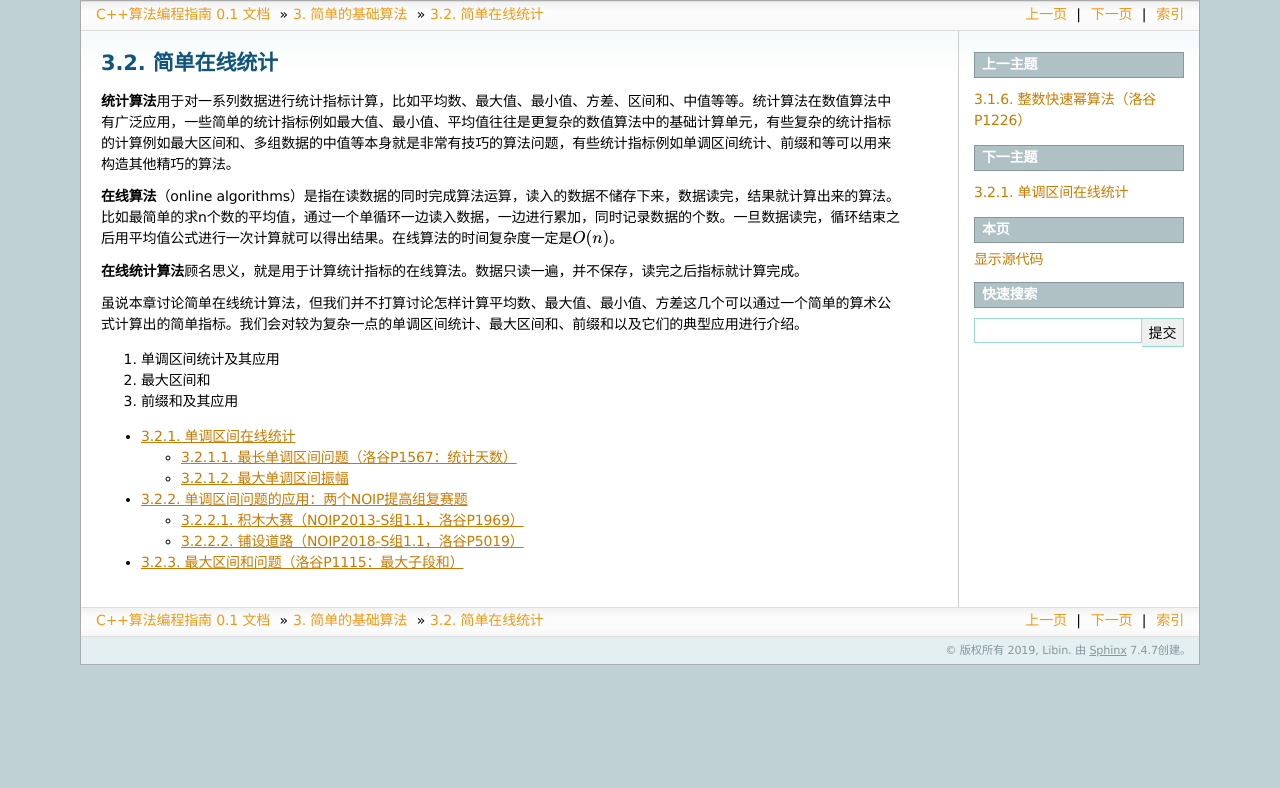
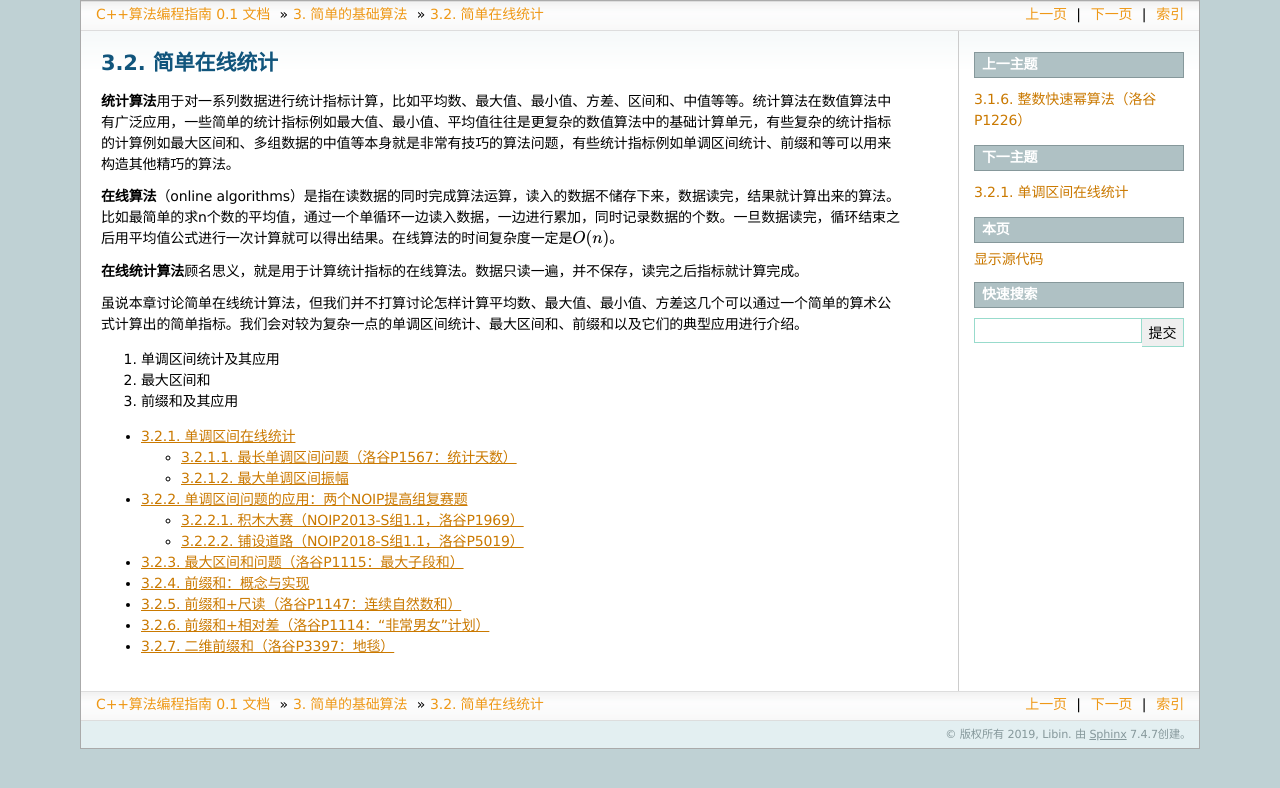
Before and after one commit to majorli/algo_guide, a Sphinx documentation site: the page built from source/ch02/220_basic_online_algos.rst, in a window 1280 px wide. Shown: the top 788 px of the page. Built offline with Sphinx 7.4.7, drawn with Linux system fonts in a browser that asks for light colours; formulas are drawn with MathJax 3.

Commit message:
20191204_2340

```diff
--- a/source/700_problems.rst
+++ b/source/700_problems.rst
@@ -2,3 +2,5 @@
 ==============
 
 * 搜索互质对：洛谷P2158，仪仗队
+* 二分法+前缀和：洛谷P1182，数列分段
+* 动态规划+前缀和：洛谷P1043，数字游戏
--- a/source/ch02/220_basic_online_algos.rst
+++ b/source/ch02/220_basic_online_algos.rst
@@ -21,3 +21,7 @@
    sec02/221_mono_intervals
    sec02/222_road_block
    sec02/223_kadanes_algo
+   sec02/224_prefix_sum
+   sec02/225_prefix_sum_p1147
+   sec02/226_prefix_sum_p1114
+   sec02/227_prefix_sum_p3397
--- a/source/ch02/sec02/224_prefix_sum.rst
+++ b/source/ch02/sec02/224_prefix_sum.rst
@@ -1,4 +1,4 @@
-前缀和
-++++++
+前缀和：概念与实现
++++++++++++++++++++++++++++++++++++++
 
 （待续）
--- /dev/null
+++ b/source/ch02/sec02/225_prefix_sum_p1147.rst
@@ -0,0 +1,4 @@
+前缀和+尺读（洛谷P1147：连续自然数和）
++++++++++++++++++++++++++++++++++++++++++++++++++++++++++++++
+
+（待续）
--- /dev/null
+++ b/source/ch02/sec02/226_prefix_sum_p1114.rst
@@ -0,0 +1,4 @@
+前缀和+相对差（洛谷P1114：“非常男女”计划）
++++++++++++++++++++++++++++++++++++++++++++++++++++++++++++++++
+
+（待续）
--- /dev/null
+++ b/source/ch02/sec02/227_prefix_sum_p3397.rst
@@ -0,0 +1,4 @@
+二维前缀和（洛谷P3397：地毯）
++++++++++++++++++++++++++++++++++++++++++++++++++++++++++++++++++++
+
+（待续）
```
